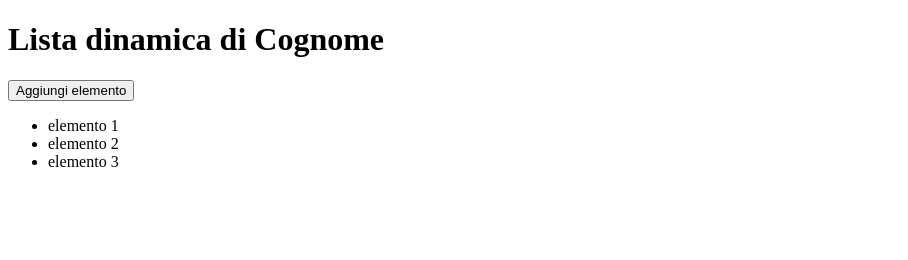
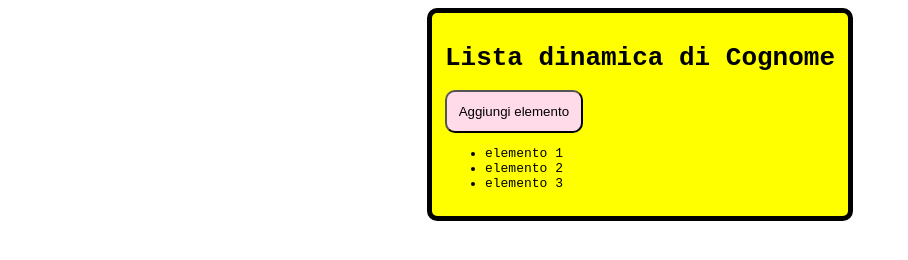
Before and after one commit to stefanolazzari/7-ottobre-2026-test-2info, a plain HTML site: page index.html in a window 1280 px wide. Shown: the whole page, without its empty margins (0-908 px from the left). Drawn offline with Linux system fonts and the light colour scheme.

Commit message:
Riorganizzazione della struttura HTML e aggiunta di stili per il contenitore e il pulsante

```diff
--- a/index.html
+++ b/index.html
@@ -7,16 +7,40 @@
 </head>
 <body>
 
+<div id="contenitore">
     <h1>Lista dinamica di Cognome</h1>
-
     <button id="bottone-aggiungi">Aggiungi elemento</button>
     <ul id="lista">
         <li>elemento 1</li>
         <li>elemento 2</li>
         <li>elemento 3</li>
     </ul>
+</div>
 
     <script src="main.js"></script>
 
 </body>
 </html>
+
+<style>
+    #contenitore{
+        background-color: yellow;
+        width:fit-content;
+        margin-left: auto;
+        margin-right: auto;
+        padding: 1%;
+        border-radius: 10px;
+        border-color: black;
+        border-style: solid;
+        border-width: 5px;
+        font-family:monospace;
+    }
+
+    #contenitore button{
+        background-color: rgb(255, 219, 233);
+        padding: 3%;
+        border-radius: 10px;
+        color: black;
+    }
+
+</style>
--- a/main.js
+++ b/main.js
@@ -1,2 +1,10 @@
 let lista = document.getElementById("lista");
 let bottone = document.getElementById("bottone-aggiungi");
+
+bottone.addEventListener("click",function(){
+    let testoProdotto = prompt("Inserisci un prodotto");
+    let nuovoElemento = document.createElement("li");
+    nuovoElemento.innerHTML = testoProdotto;
+
+    lista.appendChild(nuovoElemento);
+})
```
